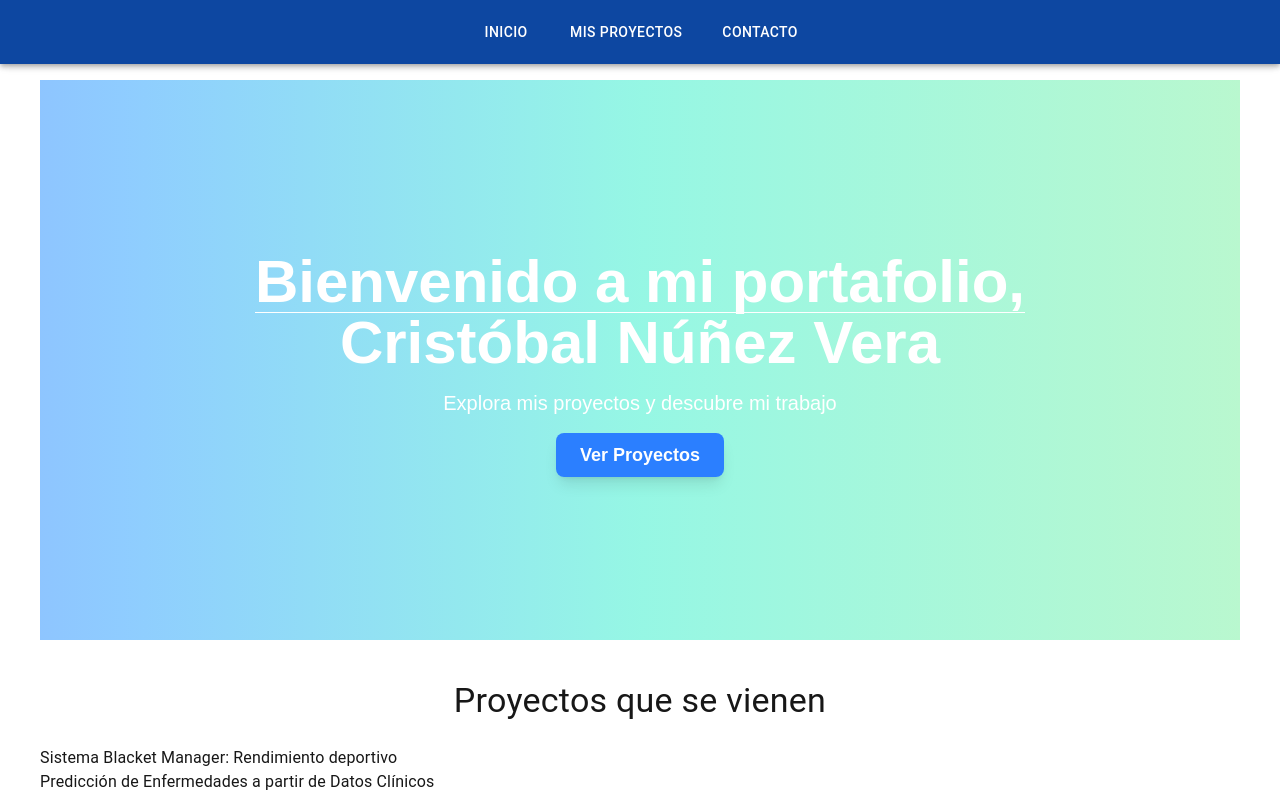
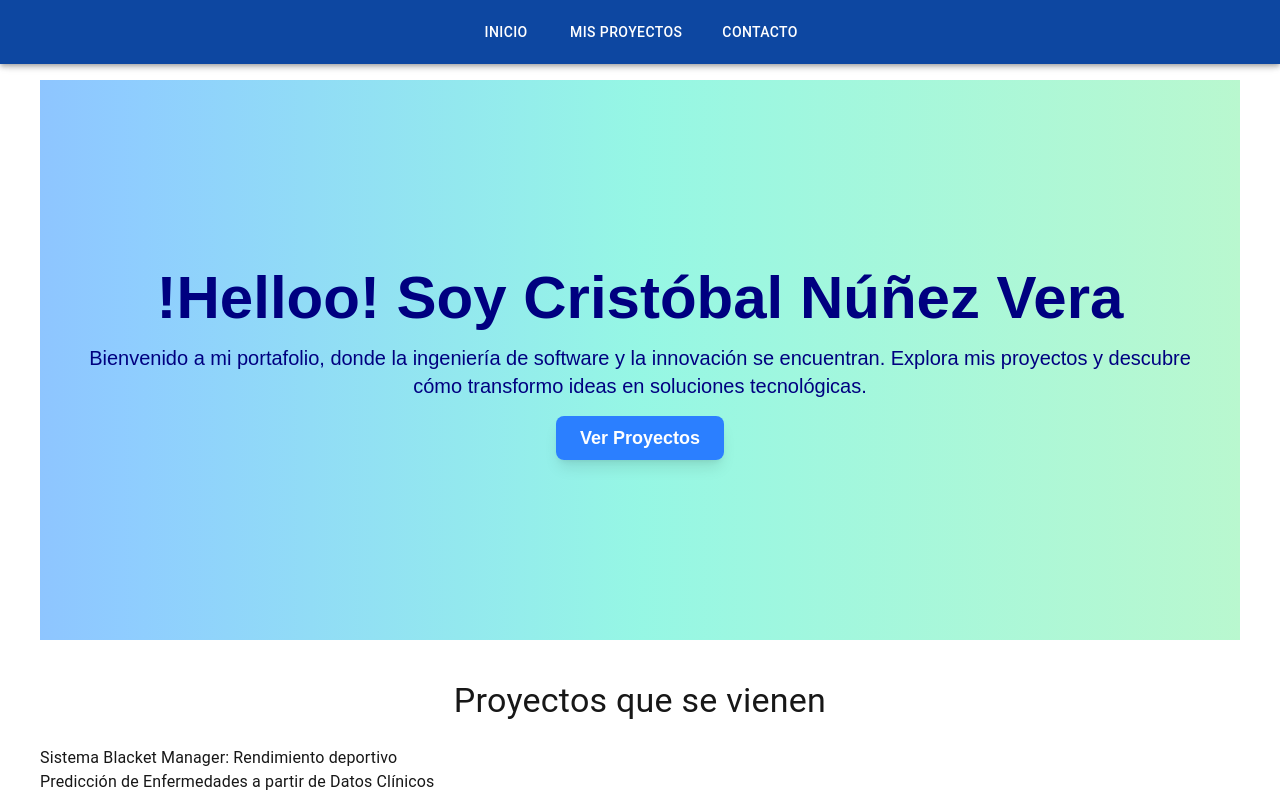
Before and after one commit to totonunez/mi-portafolio, a Next.js app: page / in a window 1280 px wide. Shown: the top 796 px of the page. Built offline with nearby package versions, Linux system fonts and the light colour scheme.

Commit message:
fix colors title and prhase

```diff
--- a/src/app/page.tsx
+++ b/src/app/page.tsx
@@ -20,13 +20,15 @@ export default function Home() {
         className="h-[70vh] w-full flex flex-col items-center justify-center text-center bg-gradient-to-r from-blue-300 via-teal-200 to-green-200 relative"
       >
         {/* Contenido */}
-        <div className="relative z-10 text-white px-6">
+        <div className="relative z-10 px-6" style={{ color: "#000080" }}>
           <h1 className="text-4xl md:text-6xl font-bold mb-4">
-            Bienvenido a mi portafolio, <hr /> Cristóbal Núñez Vera
+          !Helloo! Soy Cristóbal Núñez Vera
           </h1>
-          <p className="text-lg md:text-xl text-white mb-6">
-            Explora mis proyectos y descubre mi trabajo
+          <p className="text-lg md:text-xl mb-6">
+          Bienvenido a mi portafolio, donde la ingeniería de software y la innovación se encuentran.
+Explora mis proyectos y descubre cómo transformo ideas en soluciones tecnológicas.
           </p>
+
 
           <Link
             href="/proyectos"
```
